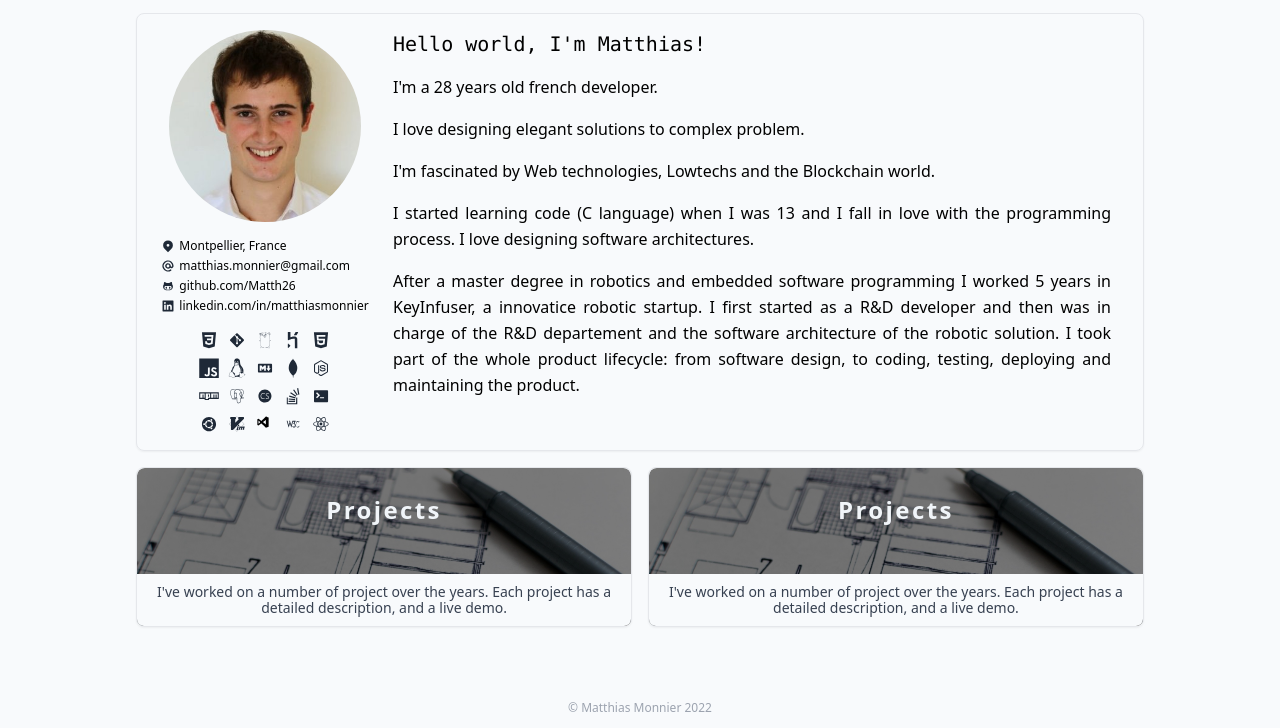
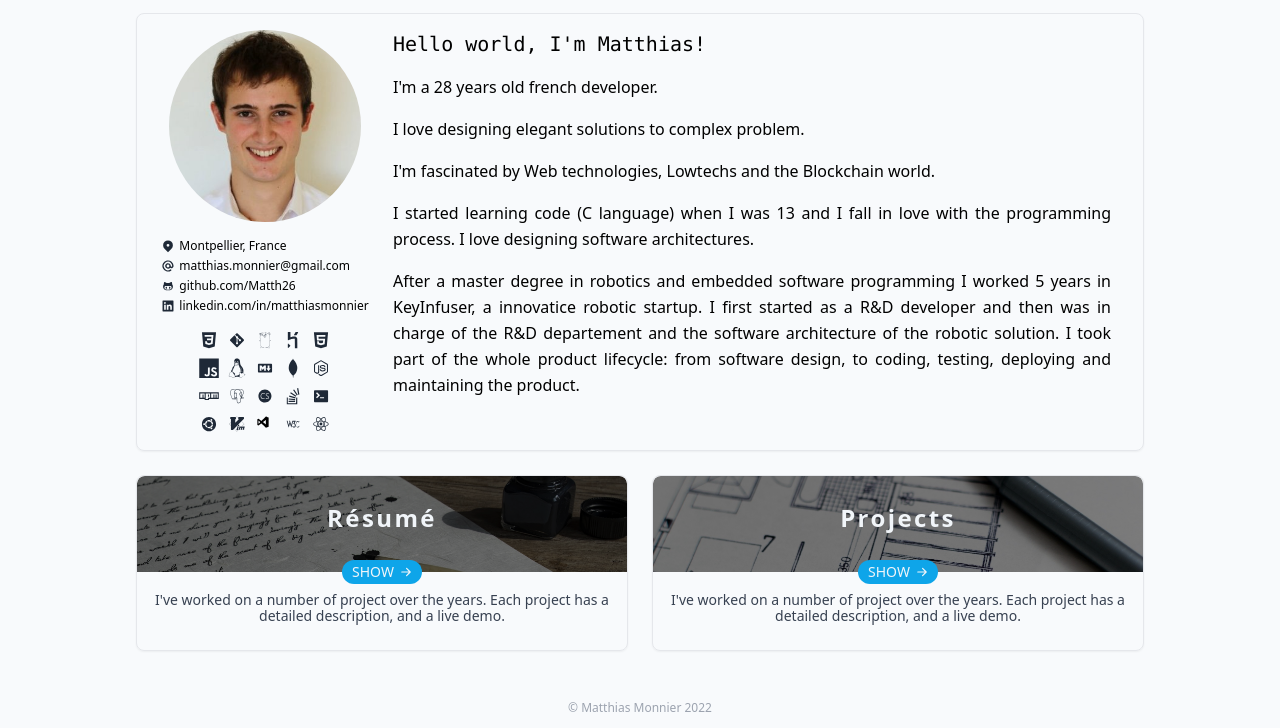
Before and after one commit to Matth26/personal-portfolio-v2, a Gatsby site: page / in a window 1280 px wide. Shown: the part 72-800 px from the top of the page. Built offline with nearby package versions, Linux system fonts and the light colour scheme; Gatsby itself is replaced by a stand-in of ours.

Commit message:
Update Boxes in Home page

```diff
--- a/src/components/Footer.js
+++ b/src/components/Footer.js
@@ -1,6 +1,6 @@
 import React from 'react';
 
-export default function Footer() {
+const Footer = () => {
   return (
     <footer className="flex items-center justify-around py-3">
       <p className="font-light text-xs text-gray-400">
@@ -8,4 +8,6 @@ export default function Footer() {
       </p>
     </footer>
   );
-}
+};
+
+export default Footer;
--- a/src/components/Layout.js
+++ b/src/components/Layout.js
@@ -2,17 +2,17 @@ import React from 'react';
 import Header from './Header';
 import Footer from './Footer';
 
-const classes = {
-  contentWrapper: 'p-2 w-full md:w-4/5 mx-auto',
+const style = {
+  contentWrapper: 'p-2 w-full md:w-4/5 mx-auto max-w-screen-lg',
   outerWrapper: 'bg-slate-50 min-h-screen w-full flex flex-col justify-between',
 };
 
 const Layout = ({ children }) => {
   return (
-    <div className={classes.outerWrapper}>
+    <div className={style.outerWrapper}>
       <div>
         <Header />
-        <div className={classes.contentWrapper}>{children}</div>
+        <div className={style.contentWrapper}>{children}</div>
       </div>
       <Footer />
     </div>
--- a/src/pages/index.js
+++ b/src/pages/index.js
@@ -1,8 +1,12 @@
 import React from 'react';
-import { graphql } from 'gatsby';
+import { graphql, Link } from 'gatsby';
 import { StaticImage } from 'gatsby-plugin-image';
 
-import { LocationMarkerIcon, AtSymbolIcon } from '@heroicons/react/solid';
+import {
+  LocationMarkerIcon,
+  AtSymbolIcon,
+  ArrowRightIcon,
+} from '@heroicons/react/solid';
 //import { DiGithubBadge } from 'react-icons/di/DiGithubBadge';
 import { DiGithubAlt } from '@react-icons/all-files/di/DiGithubAlt'; // DevIcon
 import { DiCss3 } from '@react-icons/all-files/di/DiCss3'; // DevIcon
@@ -40,12 +44,17 @@ const style = {
   icon: 'h-3.5 w-3.5 text-gray-800',
   iconLanguages: 'h-5 w-5 text-gray-800',
   info: 'pl-1 text-xs font-light',
-  boxWrapper:
-    'h-40 border rounded-lg shadow-sm md:basis-1/2 relative overflow-hidden',
+  boxWrapper: 'h-44 border rounded-lg shadow-sm md:basis-1/2 overflow-hidden',
+  titleAndImageWrapper: 'relative h-24',
   imageTitle: 'rounded-t-lg object-cover w-full h-full brightness-50',
   title:
     'absolute w-full p-2.5 top-4 inset-x-0 text-center text-2xl font-semibold tracking-widest text-slate-100',
-  text: 'absolute w-full p-2.5 bottom-0 inset-x-0 bg-slate-50 text-sm text-gray-700 text-center leading-4',
+  textWrapper: 'w-full p-2.5 pt-5 bg-slate-50 relative',
+  linkWrapper: 'w-full h-8 absolute inset-x-0 -top-3',
+  link: 'bg-sky-500 hover:bg-cyan-600 text-slate-100 rounded-full h-6 w-20 px-2 mx-auto flex flex-row items-center justify-center space-x-1.5',
+  linkText: 'uppercase font-light text-sm',
+  linkArrow: 'w-3 h-3',
+  text: 'text-sm text-gray-700 text-center leading-4',
 };
 
 const Index = ({ data }) => {
@@ -140,8 +149,35 @@ const Index = ({ data }) => {
         </div>
       </div>
 
-      <div className="flex flex-row mt-4 flex-wrap md:flex-nowrap">
+      <div className="flex flex-row mt-6 flex-wrap md:flex-nowrap space-y-6 md:space-y-0 md:space-x-6">
         <div className={style.boxWrapper}>
+          <div className={style.titleAndImageWrapper}>
+            <StaticImage
+              className={style.imageTitle}
+              src="../images/resume.jpeg"
+              alt="Résumé image"
+              placeholder="blurred"
+              layout="constrained"
+            />
+            <div className={style.title}>Résumé</div>
+          </div>
+
+          <div className={style.textWrapper}>
+            <div className={style.linkWrapper}>
+              <Link to="/resume" className={style.link}>
+                <p className={style.linkText}>Show</p>
+                <ArrowRightIcon className={style.linkArrow} />
+              </Link>
+            </div>
+            <p className={style.text}>
+              I've worked on a number of project over the years. Each project
+              has a detailed description, and a live demo.
+            </p>
+          </div>
+        </div>
+
+        <div className={style.boxWrapper}>
+          <div className={style.titleAndImageWrapper}>
             <StaticImage
               className={style.imageTitle}
               src="../images/architecture.jpeg"
@@ -150,24 +186,19 @@ const Index = ({ data }) => {
               layout="constrained"
             />
             <div className={style.title}>Projects</div>
-          <div className={style.text}>
-            I've worked on a number of project over the years. Each project has
-            a detailed description, and a live demo.
           </div>
+
+          <div className={style.textWrapper}>
+            <div className={style.linkWrapper}>
+              <Link to="/projects" className={style.link}>
+                <p className={style.linkText}>Show</p>
+                <ArrowRightIcon className={style.linkArrow} />
+              </Link>
             </div>
-        <div className="h-4 md:w-4"></div>
-        <div className={style.boxWrapper}>
-          <StaticImage
-            className={style.imageTitle}
-            src="../images/architecture.jpeg"
-            alt="Projects image"
-            placeholder="blurred"
-            layout="constrained"
-          />
-          <div className={style.title}>Projects</div>
-          <div className={style.text}>
-            I've worked on a number of project over the years. Each project has
-            a detailed description, and a live demo.
+            <p className={style.text}>
+              I've worked on a number of project over the years. Each project
+              has a detailed description, and a live demo.
+            </p>
           </div>
         </div>
       </div>
```
Also changed, not shown: src/images/resume.jpeg (added). Lines whose indentation alone changed are shown as unchanged.
